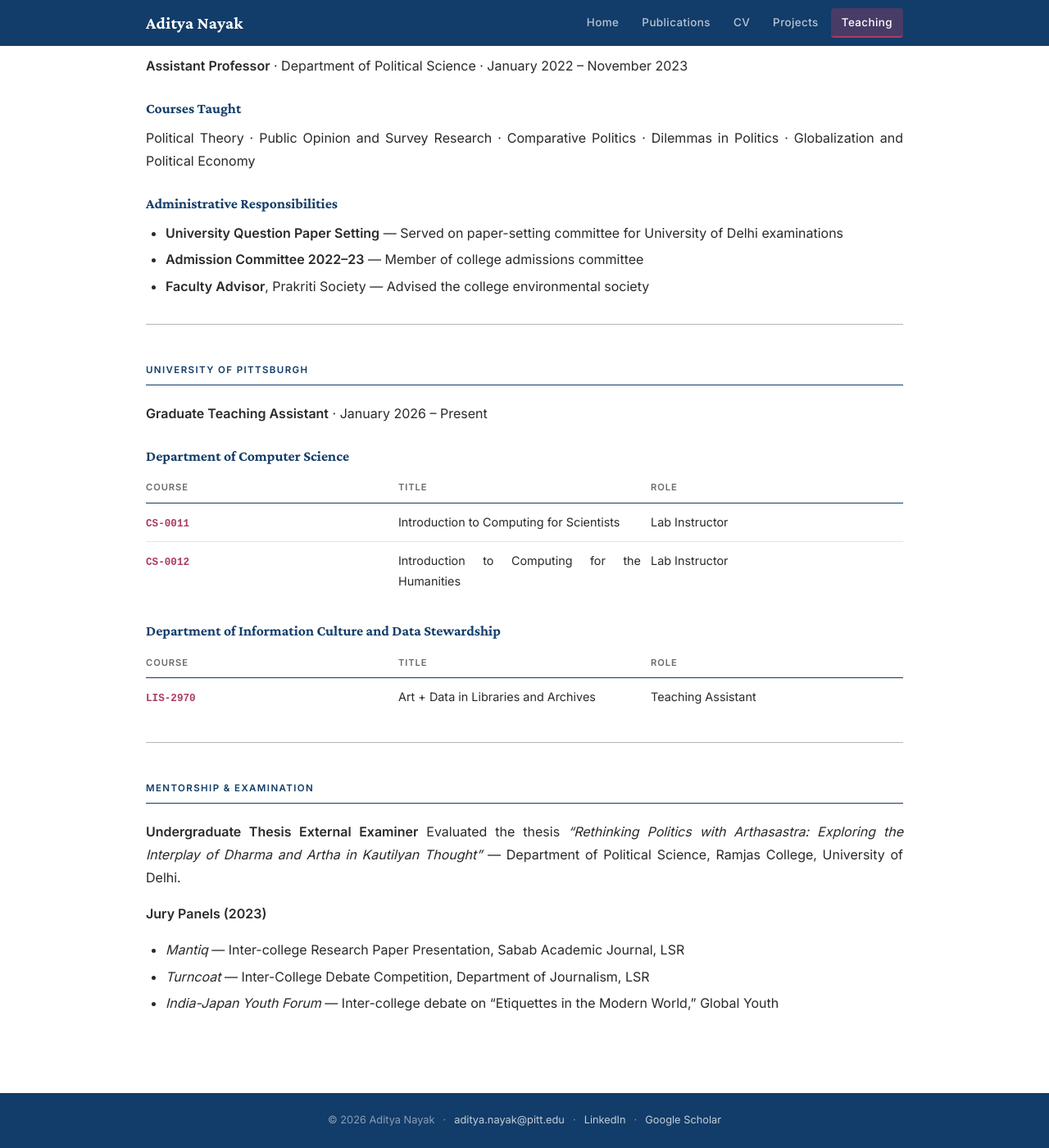
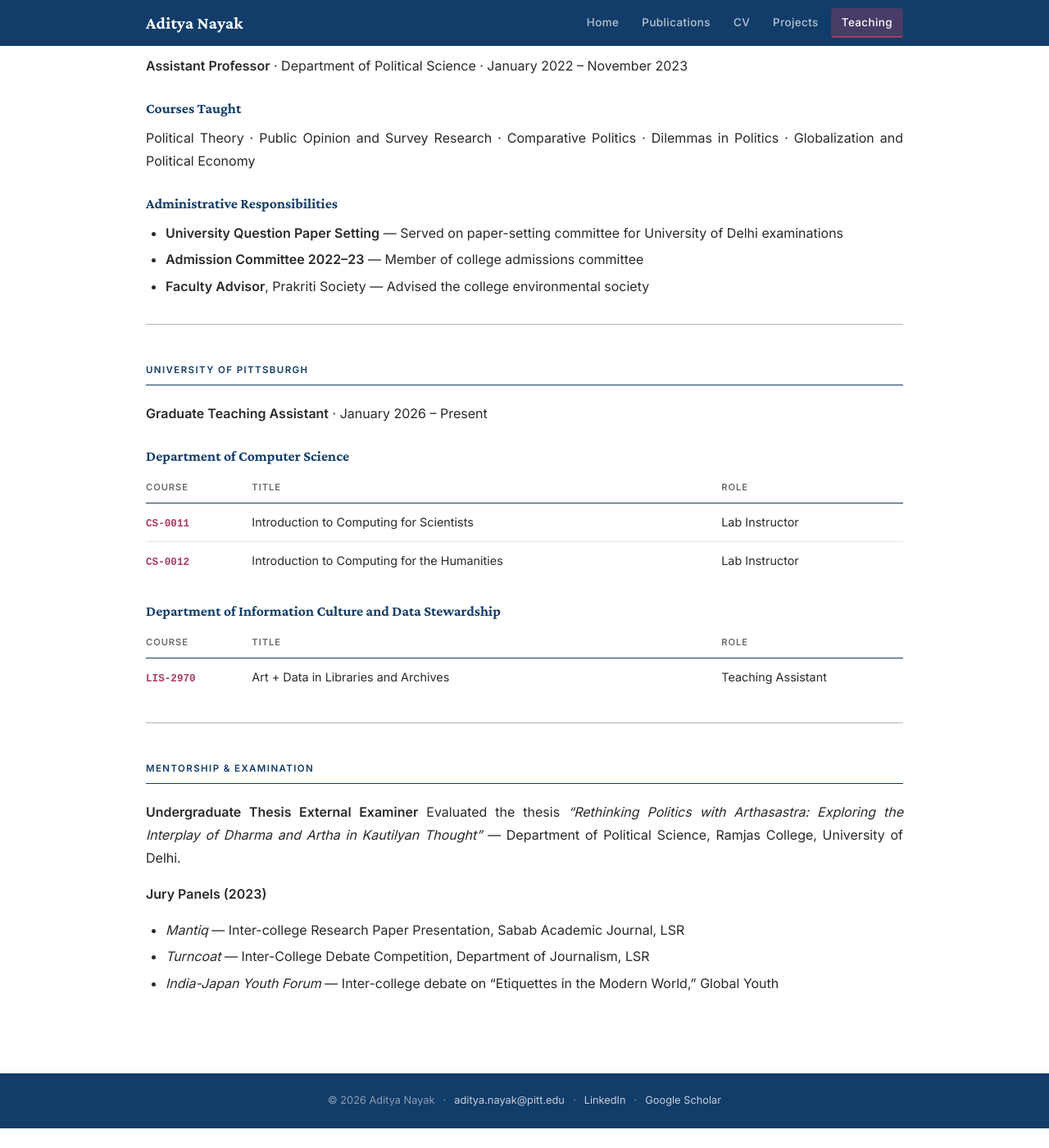
Before and after one commit to adityanayak-info/adityanayak-info.github.io, a Jekyll site: the page built from teaching.md, in a window 1280 px wide and 1400 px high, scrolled down 218 px. Shown: the whole window at 82% size. Built offline with Jekyll 4.4.1, drawn with Linux system fonts in a browser that asks for light colours; after the commit the page ends 1594 px from its top, so only the background shows below that.

Commit message:
Update style.css

```diff
--- a/assets/css/style.css
+++ b/assets/css/style.css
@@ -506,6 +506,17 @@ hr.profile-rule {
 .course-table { width: 100%; border-collapse: collapse; font-size: 0.9rem; margin-bottom: 1.5rem; table-layout: fixed; /* add this */
 }
 
+
+/* add these three rules */
+.course-table th:nth-child(1),
+.course-table td:nth-child(1) { width: 14%; }
+
+.course-table th:nth-child(2),
+.course-table td:nth-child(2) { width: 62%; }
+
+.course-table th:nth-child(3),
+.course-table td:nth-child(3) { width: 24%; }
+
 .course-table th {
   text-align: left;
   font-family: var(--font-body);
```
